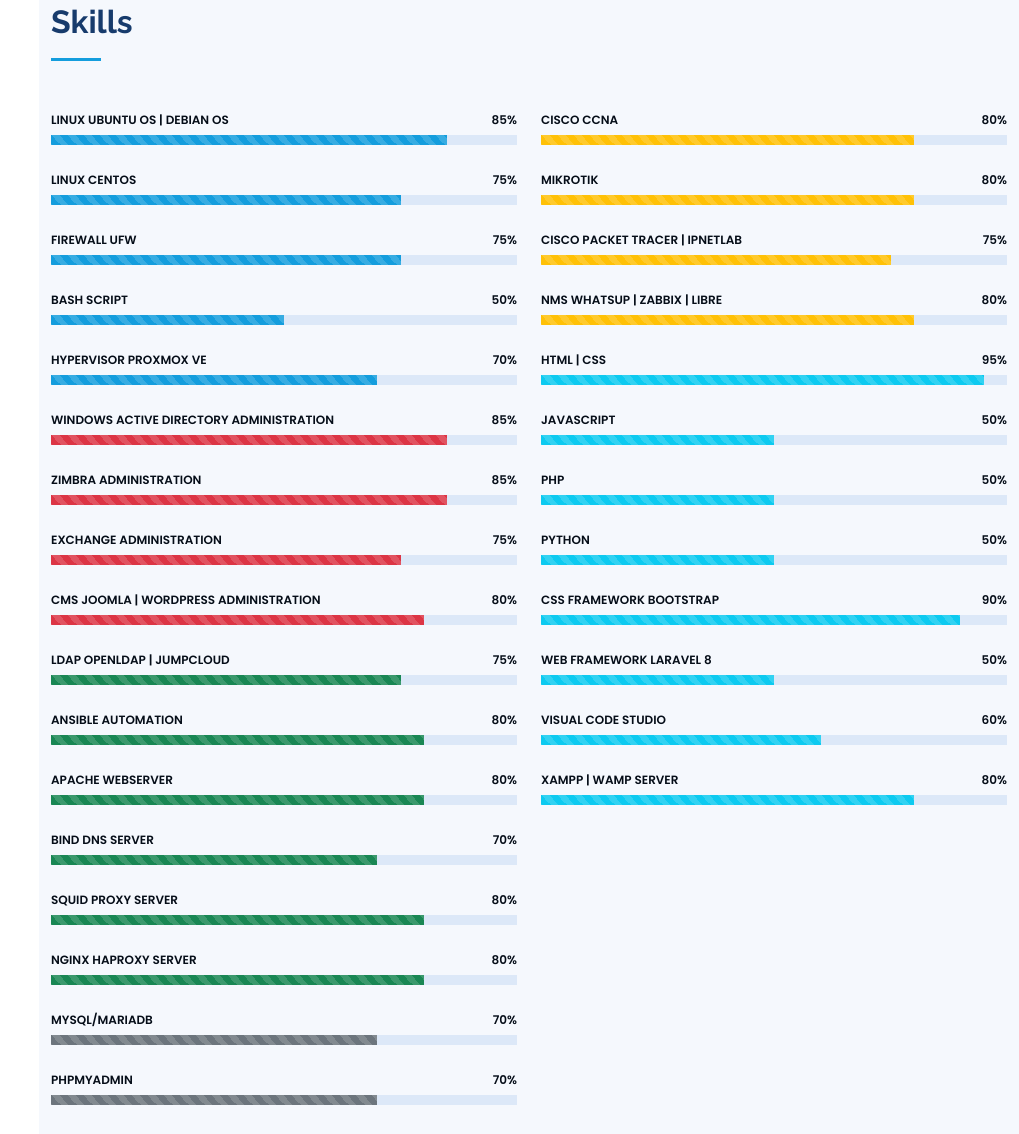
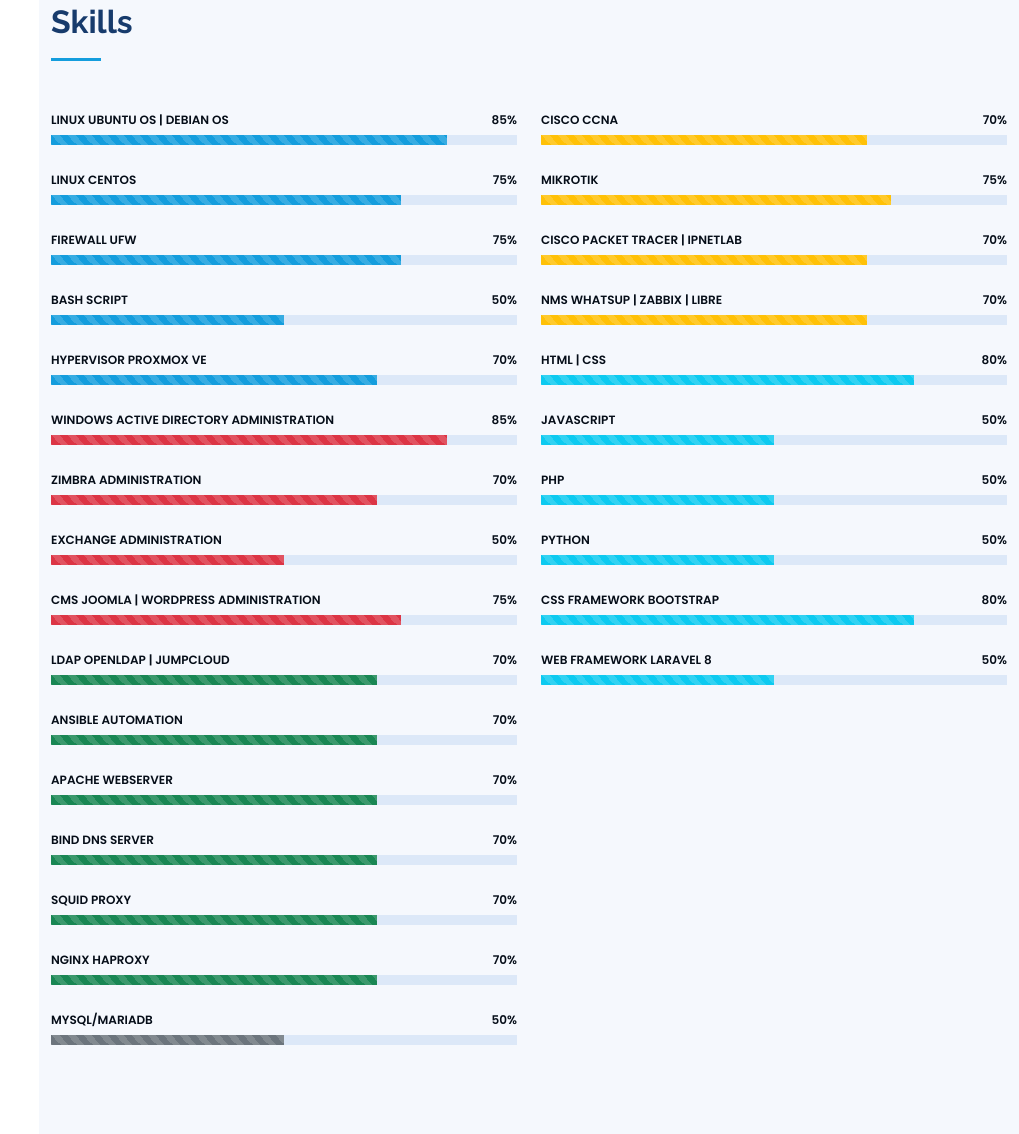
Before and after one commit to mfapriandi/mfapriandi.github.io, a plain HTML site: page index.html in a window 1280 px wide. Shown: the part 2534-3668 px from the top of the page, without its empty margins (261-1280 px from the left). Drawn offline with nearby package versions, Linux system fonts and the light colour scheme.

Commit message:
Update index.html

```diff
--- a/index.html
+++ b/index.html
@@ -242,44 +242,44 @@
             </div>
 
             <div class="progress">
-              <span class="skill">ZIMBRA Administration <i class="val">85%</i></span>
+              <span class="skill">ZIMBRA Administration <i class="val">70%</i></span>
               <div class="progress-bar-wrap">
-                <div class="progress-bar progress-bar-striped bg-danger" role="progressbar" aria-valuenow="85" aria-valuemin="0" aria-valuemax="100"></div>
+                <div class="progress-bar progress-bar-striped bg-danger" role="progressbar" aria-valuenow="70" aria-valuemin="0" aria-valuemax="100"></div>
               </div>
             </div>
 
             <div class="progress">
-              <span class="skill">Exchange Administration<i class="val">75%</i></span>
+              <span class="skill">Exchange Administration<i class="val">50%</i></span>
+              <div class="progress-bar-wrap">
+                <div class="progress-bar progress-bar-striped bg-danger" role="progressbar" aria-valuenow="50" aria-valuemin="0" aria-valuemax="100"></div>
+              </div>
+            </div>
+
+            <div class="progress">
+              <span class="skill">CMS Joomla | Wordpress Administration<i class="val">75%</i></span>
               <div class="progress-bar-wrap">
                 <div class="progress-bar progress-bar-striped bg-danger" role="progressbar" aria-valuenow="75" aria-valuemin="0" aria-valuemax="100"></div>
               </div>
             </div>
 
             <div class="progress">
-              <span class="skill">CMS Joomla | Wordpress Administration<i class="val">80%</i></span>
+              <span class="skill">LDAP OpenLDAP | JumpCloud <i class="val">70%</i></span>
               <div class="progress-bar-wrap">
-                <div class="progress-bar progress-bar-striped bg-danger" role="progressbar" aria-valuenow="80" aria-valuemin="0" aria-valuemax="100"></div>
+                <div class="progress-bar progress-bar-striped bg-success" role="progressbar" aria-valuenow="70" aria-valuemin="0" aria-valuemax="100"></div>
               </div>
             </div>
 
             <div class="progress">
-              <span class="skill">LDAP OpenLDAP | JumpCloud <i class="val">75%</i></span>
+              <span class="skill">Ansible Automation <i class="val">70%</i></span>
               <div class="progress-bar-wrap">
-                <div class="progress-bar progress-bar-striped bg-success" role="progressbar" aria-valuenow="75" aria-valuemin="0" aria-valuemax="100"></div>
+                <div class="progress-bar progress-bar-striped bg-success" role="progressbar" aria-valuenow="70" aria-valuemin="0" aria-valuemax="100"></div>
               </div>
             </div>
 
             <div class="progress">
-              <span class="skill">Ansible Automation <i class="val">80%</i></span>
+              <span class="skill">Apache Webserver<i class="val">70%</i></span>
               <div class="progress-bar-wrap">
-                <div class="progress-bar progress-bar-striped bg-success" role="progressbar" aria-valuenow="80" aria-valuemin="0" aria-valuemax="100"></div>
-              </div>
-            </div>
-
-            <div class="progress">
-              <span class="skill">Apache Webserver<i class="val">80%</i></span>
-              <div class="progress-bar-wrap">
-                <div class="progress-bar progress-bar-striped bg-success" role="progressbar" aria-valuenow="80" aria-valuemin="0" aria-valuemax="100"></div>
+                <div class="progress-bar progress-bar-striped bg-success" role="progressbar" aria-valuenow="70" aria-valuemin="0" aria-valuemax="100"></div>
               </div>
             </div>
 
@@ -291,30 +291,23 @@
             </div>
 
             <div class="progress">
-              <span class="skill">Squid Proxy Server <i class="val">80%</i></span>
+              <span class="skill">Squid Proxy <i class="val">70%</i></span>
               <div class="progress-bar-wrap">
-                <div class="progress-bar progress-bar-striped bg-success" role="progressbar" aria-valuenow="80" aria-valuemin="0" aria-valuemax="100"></div>
+                <div class="progress-bar progress-bar-striped bg-success" role="progressbar" aria-valuenow="70" aria-valuemin="0" aria-valuemax="100"></div>
               </div>
             </div>
 
             <div class="progress">
-              <span class="skill">Nginx HAProxy Server <i class="val">80%</i></span>
+              <span class="skill">Nginx HAProxy <i class="val">70%</i></span>
               <div class="progress-bar-wrap">
-                <div class="progress-bar progress-bar-striped bg-success" role="progressbar" aria-valuenow="80" aria-valuemin="0" aria-valuemax="100"></div>
+                <div class="progress-bar progress-bar-striped bg-success" role="progressbar" aria-valuenow="70" aria-valuemin="0" aria-valuemax="100"></div>
               </div>
             </div>
 
             <div class="progress">
-              <span class="skill">MySQL/MariaDB <i class="val">70%</i></span>
+              <span class="skill">MySQL/MariaDB <i class="val">50%</i></span>
               <div class="progress-bar-wrap">
-                <div class="progress-bar progress-bar-striped bg-secondary" role="progressbar" aria-valuenow="70" aria-valuemin="0" aria-valuemax="100"></div>
-              </div>
-            </div>
-
-            <div class="progress">
-              <span class="skill">Phpmyadmin <i class="val">70%</i></span>
-              <div class="progress-bar-wrap">
-                <div class="progress-bar progress-bar-striped bg-secondary" role="progressbar" aria-valuenow="70" aria-valuemin="0" aria-valuemax="100"></div>
+                <div class="progress-bar progress-bar-striped bg-secondary" role="progressbar" aria-valuenow="50" aria-valuemin="0" aria-valuemax="100"></div>
               </div>
             </div>
 
@@ -323,37 +316,37 @@
           <div class="col-lg-6" data-aos="fade-up" data-aos-delay="100">
 
             <div class="progress">
-              <span class="skill">Cisco CCNA<i class="val">80%</i></span>
+              <span class="skill">Cisco CCNA<i class="val">70%</i></span>
               <div class="progress-bar-wrap">
-                <div class="progress-bar progress-bar-striped bg-warning" role="progressbar" aria-valuenow="80" aria-valuemin="0" aria-valuemax="100"></div>
+                <div class="progress-bar progress-bar-striped bg-warning" role="progressbar" aria-valuenow="70" aria-valuemin="0" aria-valuemax="100"></div>
               </div>
             </div>
 
             <div class="progress">
-              <span class="skill">Mikrotik <i class="val">80%</i></span>
-              <div class="progress-bar-wrap">
-                <div class="progress-bar progress-bar-striped bg-warning" role="progressbar" aria-valuenow="80" aria-valuemin="0" aria-valuemax="100"></div>
-              </div>
-            </div>
-
-            <div class="progress">
-              <span class="skill">Cisco Packet Tracer | IPNETLab<i class="val">75%</i></span>
+              <span class="skill">Mikrotik <i class="val">75%</i></span>
               <div class="progress-bar-wrap">
                 <div class="progress-bar progress-bar-striped bg-warning" role="progressbar" aria-valuenow="75" aria-valuemin="0" aria-valuemax="100"></div>
               </div>
             </div>
 
             <div class="progress">
-              <span class="skill">NMS WhatsUp | Zabbix | Libre<i class="val">80%</i></span>
+              <span class="skill">Cisco Packet Tracer | IPNETLab<i class="val">70%</i></span>
               <div class="progress-bar-wrap">
-                <div class="progress-bar progress-bar-striped bg-warning" role="progressbar" aria-valuenow="80" aria-valuemin="0" aria-valuemax="100"></div>
+                <div class="progress-bar progress-bar-striped bg-warning" role="progressbar" aria-valuenow="70" aria-valuemin="0" aria-valuemax="100"></div>
               </div>
             </div>
 
             <div class="progress">
-              <span class="skill">HTML | CSS <i class="val">95%</i></span>
+              <span class="skill">NMS WhatsUp | Zabbix | Libre<i class="val">70%</i></span>
               <div class="progress-bar-wrap">
-                <div class="progress-bar progress-bar-striped bg-info" role="progressbar" aria-valuenow="95" aria-valuemin="0" aria-valuemax="100"></div>
+                <div class="progress-bar progress-bar-striped bg-warning" role="progressbar" aria-valuenow="70" aria-valuemin="0" aria-valuemax="100"></div>
+              </div>
+            </div>
+
+            <div class="progress">
+              <span class="skill">HTML | CSS <i class="val">80%</i></span>
+              <div class="progress-bar-wrap">
+                <div class="progress-bar progress-bar-striped bg-info" role="progressbar" aria-valuenow="80" aria-valuemin="0" aria-valuemax="100"></div>
               </div>
             </div>
 
@@ -379,9 +372,9 @@
             </div>
 
             <div class="progress">
-              <span class="skill">CSS Framework Bootstrap <i class="val">90%</i></span>
+              <span class="skill">CSS Framework Bootstrap <i class="val">80%</i></span>
               <div class="progress-bar-wrap">
-                <div class="progress-bar progress-bar-striped bg-info" role="progressbar" aria-valuenow="90" aria-valuemin="0" aria-valuemax="100"></div>
+                <div class="progress-bar progress-bar-striped bg-info" role="progressbar" aria-valuenow="80" aria-valuemin="0" aria-valuemax="100"></div>
               </div>
             </div>
 
@@ -391,21 +384,6 @@
                 <div class="progress-bar progress-bar-striped bg-info" role="progressbar" aria-valuenow="50" aria-valuemin="0" aria-valuemax="100"></div>
               </div>
             </div>
-
-            <div class="progress">
-              <span class="skill">Visual Code Studio<i class="val">60%</i></span>
-              <div class="progress-bar-wrap">
-                <div class="progress-bar progress-bar-striped bg-info" role="progressbar" aria-valuenow="60" aria-valuemin="0" aria-valuemax="100"></div>
-              </div>
-            </div>
-
-            <div class="progress">
-              <span class="skill">XAMPP | WAMP Server <i class="val">80%</i></span>
-              <div class="progress-bar-wrap">
-                <div class="progress-bar progress-bar-striped bg-info" role="progressbar" aria-valuenow="80" aria-valuemin="0" aria-valuemax="100"></div>
-              </div>
-            </div>
-
 
           </div>
 
```
